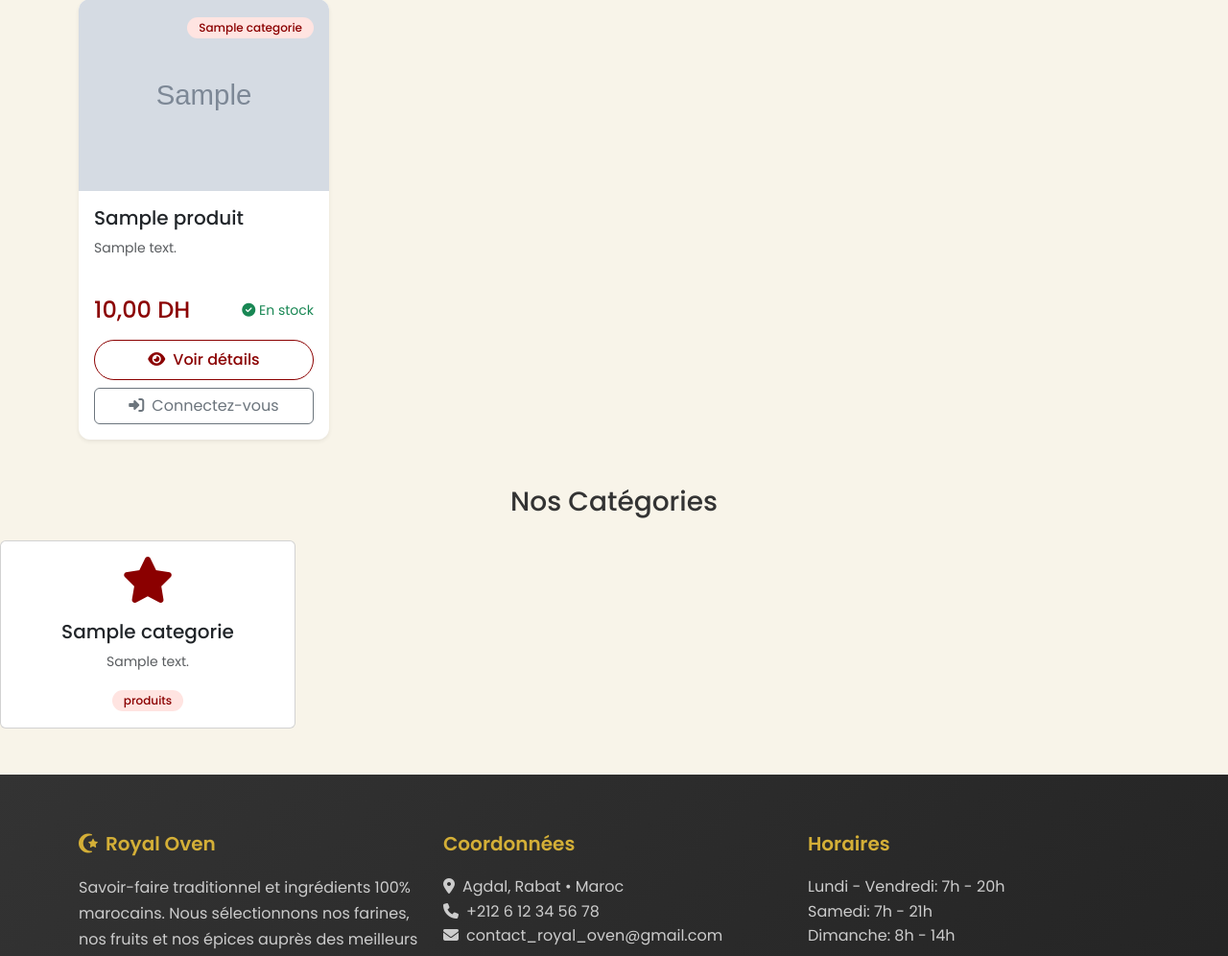
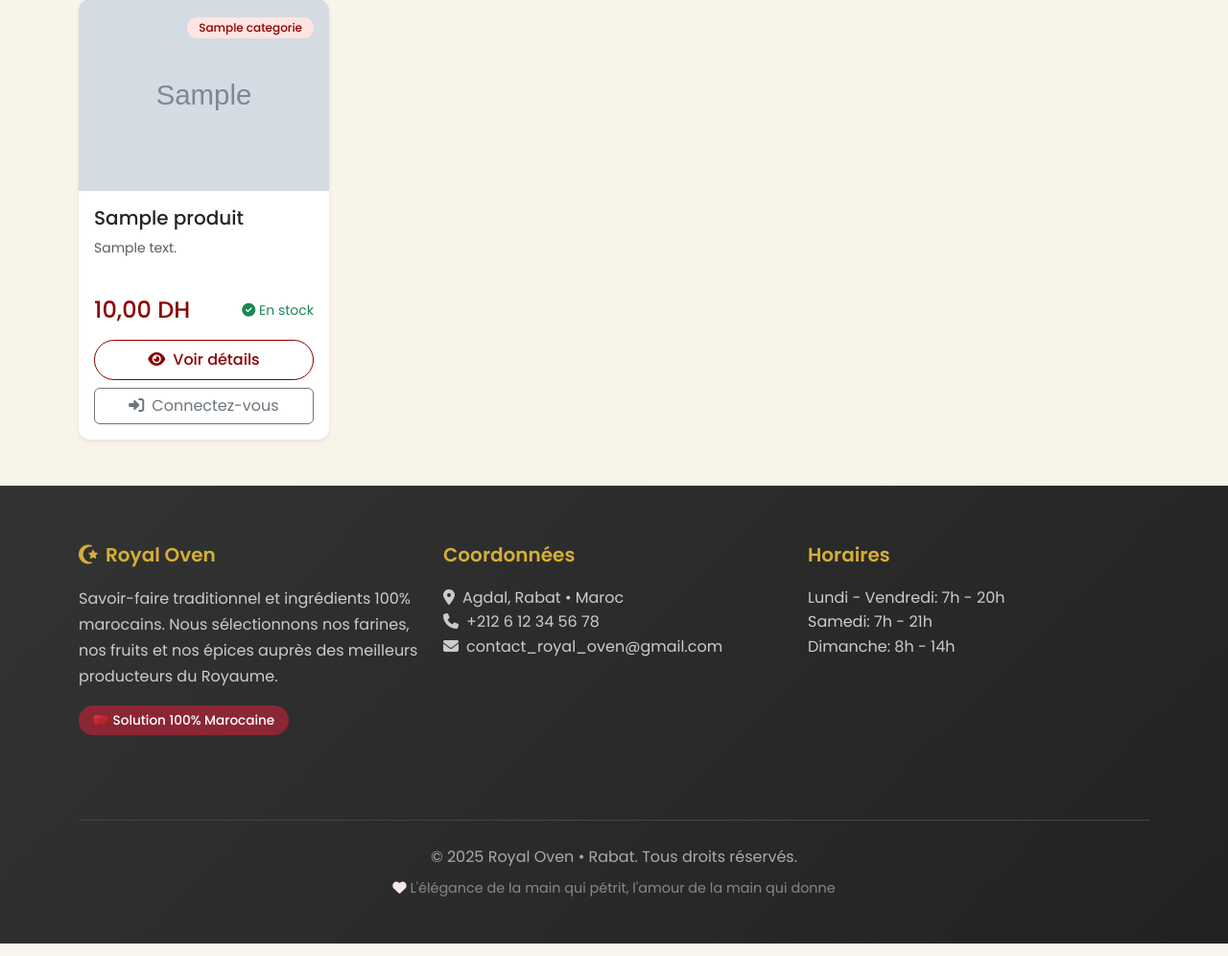
Before and after one commit to Fzahra53/royal-oven-bakery, a Django app: page /produits/ in a window 1280 px wide. Shown: the part 382-1378 px from the top of the page at 96% size. Run offline with Django 5.2, Linux system fonts and the light colour scheme; tables that the repository leaves empty hold one stand-in row (values such as "Sample post"); grey boxes marked "Sample" are stand-in pictures.

Commit message:
Fix products by category routing and template

```diff
--- a/bakeryapp/templates/bakeryapp/produits.html
+++ b/bakeryapp/templates/bakeryapp/produits.html
@@ -14,19 +14,23 @@
 <div class="row mb-5">
     <div class="col-12">
         <div class="d-flex flex-wrap gap-2 justify-content-center">
+
             <a href="{% url 'produits' %}"
-                   class="btn {% if not request.GET.categorie %}btn-primary{% else %}btn-outline-primary{% endif %}">
+               class="btn {% if not categorie_active|default:None %}btn-primary{% else %}btn-outline-primary{% endif %}">
                 Tous les produits
             </a>
+
             {% for categorie in categories %}
                 <a href="{% url 'produits_categorie' categorie.id %}"
-                   class="btn {% if request.GET.categorie == categorie.id|stringformat:'i' %}btn-primary{% else %}btn-outline-primary{% endif %}">
+                   class="btn {% if categorie_active == categorie.id %}btn-primary{% else %}btn-outline-primary{% endif %}">
                     {{ categorie.nom }}
                 </a>
             {% endfor %}
+
         </div>
     </div>
 </div>
+
 
     <!-- Grille des produits -->
     {% if produits %}
@@ -203,39 +207,6 @@
         color: #8B0000 !important;
     }
 </style>
-<!-- Section catégories -->
-<div class="row mb-5">
-    <div class="col-12">
-        <h3 class="text-center mb-4">Nos Catégories</h3>
-        <div class="row g-3">
-            {% for categorie in categories %}
-            <div class="col-md-3 col-6">
-                <a href="{% url 'produits_categorie' categorie.id %}"
-                   class="card category-card text-decoration-none">
-                    <div class="card-body text-center">
-                        <div class="mb-3">
-                            {% if categorie.nom == "Viennoiseries" %}
-                            <i class="fas fa-croissant fa-3x text-bordeaux"></i>
-                            {% elif categorie.nom == "Pains" %}
-                            <i class="fas fa-bread-slice fa-3x text-bordeaux"></i>
-                            {% elif categorie.nom == "Pâtisseries" %}
-                            <i class="fas fa-birthday-cake fa-3x text-bordeaux"></i>
-                            {% else %}
-                            <i class="fas fa-star fa-3x text-bordeaux"></i>
-                            {% endif %}
-                        </div>
-                        <h5 class="card-title">{{ categorie.nom }}</h5>
-                        <p class="card-text small text-muted">
-                            {{ categorie.description|truncatechars:60 }}
-                        </p>
-                        <span class="badge bg-rose text-bordeaux">
-                            {{ categorie.produit_set.count }} produits
-                        </span>
-                    </div>
-                </a>
-            </div>
-            {% endfor %}
-        </div>
-    </div>
-</div>
+
+
 {% endblock %}
--- a/bakeryapp/urls.py
+++ b/bakeryapp/urls.py
@@ -64,7 +64,8 @@
     path("backoffice/orders/<int:pk>/", views.backoffice_order_detail, name="backoffice_order_detail"),
     path("backoffice/orders/<int:pk>/assign/", views.backoffice_assign_livreur, name="backoffice_assign_livreur"),
     path('commande/<int:commande_id>/facture/', views.generer_facture_pdf, name='generer_facture_pdf'),
-    path('categories/', views.gestion_categories_simple, name='categories'),
+   path("produits/categorie/<int:categorie_id>/",views.produits_par_categorie,name="produits_categorie"),
+
 
     # Livreur
     path("delivery/orders/", views.delivery_my_orders, name="delivery_my_orders"),
--- a/bakeryapp/views.py
+++ b/bakeryapp/views.py
@@ -78,7 +78,7 @@
 
             # ✅ ADMIN/STAFF → backoffice (uniquement au login)
             if user.is_staff or user.is_superuser:
-                return redirect("backoffice_livreurs_list")
+                 return redirect("mon_compte")
 
             # ✅ CLIENT → mon compte
             return redirect("mon_compte")
@@ -519,16 +519,17 @@
 # ==================== PRODUITS & RECHERCHE ====================
 
 def produits_par_categorie(request, categorie_id):
-    """Produits par catégorie"""
     categorie = get_object_or_404(Categorie, id=categorie_id)
     produits = Produit.objects.filter(categorie=categorie, actif=True)
 
     context = {
-        'categorie': categorie,
-        'produits': produits,
-        'categories': Categorie.objects.all(),
+        "categorie": categorie,
+        "produits": produits,
+        "categories": Categorie.objects.all(),
+        "categorie_active": categorie.id,   # pour activer le bouton
     }
-    return render(request, 'bakeryapp/produits_categorie.html', context)
+    return render(request, "bakeryapp/produits.html", context)
+
 
 def produit_detail(request, produit_id):
     """Détail d'un produit"""
```
Lines whose indentation alone changed are shown as unchanged.
